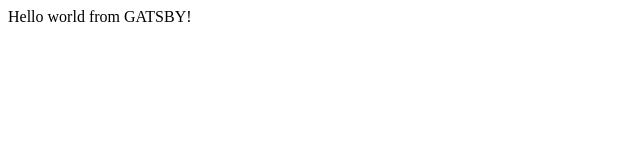
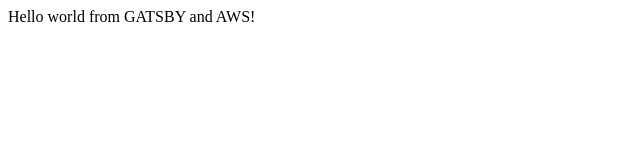
Before and after one commit to jawwad-ali/CI-CD_CP, a Gatsby site: page / in a window 1280 px wide. Shown: the full height of the page, 0-640 px from the left. Built offline with nearby package versions, Linux system fonts and the light colour scheme; Gatsby itself is replaced by a stand-in of ours.

Commit message:
changes again

```diff
--- a/src/pages/index.js
+++ b/src/pages/index.js
@@ -1,5 +1,5 @@
 import React from "react"
 
 export default function Home() {
-  return <div>Hello world from GATSBY!</div>
+  return <div>Hello world from GATSBY and AWS!</div>
 }
```
